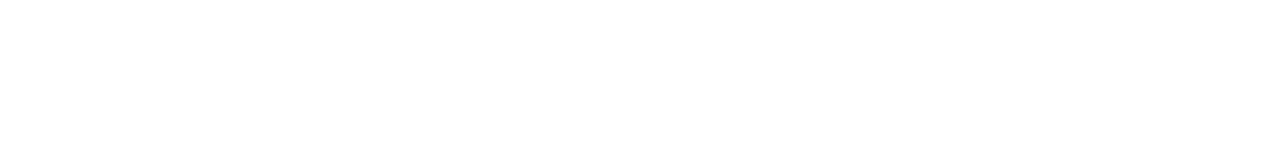
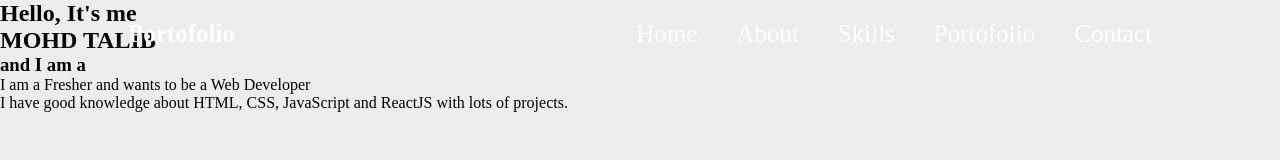
Before and after one commit to Talibiq123/My-Portofolio, a plain HTML site: page index.html in a window 1280 px wide. Drawn offline with Linux system fonts and the light colour scheme.

Commit message:
portofolio

```diff
--- a/index.html
+++ b/index.html
@@ -8,6 +8,26 @@
     <title>My Portofolio - MOHD TALIB</title>
 </head>
 <body>
+    <header class="header">
+        <a href="#" class="logo">Portofolio</a>
 
+        <nav class="navbar">
+            <a href="#">Home</a>
+            <a href="#">About</a>
+            <a href="#">Skills</a>
+            <a href="#">Portofolio</a>
+            <a href="#">Contact</a>
+        </nav>
+    </header>
+    <section class="home">
+        <div class="home-content">
+            <h1>Hello, It's me</h1>
+            <h1>MOHD TALIB</h1>
+            <h3>and I am a</h3>
+            <p>I am a Fresher and wants to be a Web Developer
+                <br> I have good knowledge about HTML, CSS, JavaScript and ReactJS with lots of projects.
+            </p>
+        </div>
+    </section>
 </body>
 </html>
--- a/style.css
+++ b/style.css
@@ -0,0 +1,44 @@
+* {
+    margin: 0;
+    padding: 0;
+    box-sizing: border-box;
+    font-family: 'frankin' sans-serif;
+}
+
+body {
+    background-color: #ededed;
+}
+
+.header {
+    position: fixed;
+    top: 0;
+    left: 0;
+    width: 100%;
+    padding: 20px 10%;
+    background: transparent;
+    display: flex;
+    justify-content: space-between;
+    align-items: center;
+    z-index: 100;
+}
+
+.logo {
+    position: relative;
+    font-size: 25px;
+    color: #fff;
+    text-decoration: none;
+    font-weight: 600;
+}
+
+.navbar a {
+    display: inline-block;
+    font-size: 25px;
+    color: #fff;
+    text-decoration: none;
+    font-weight: 500;
+    margin-left: 35px;
+    transition: 0.3s;
+}
+.navbar a:hover {
+    color: #0ef;
+}
```
